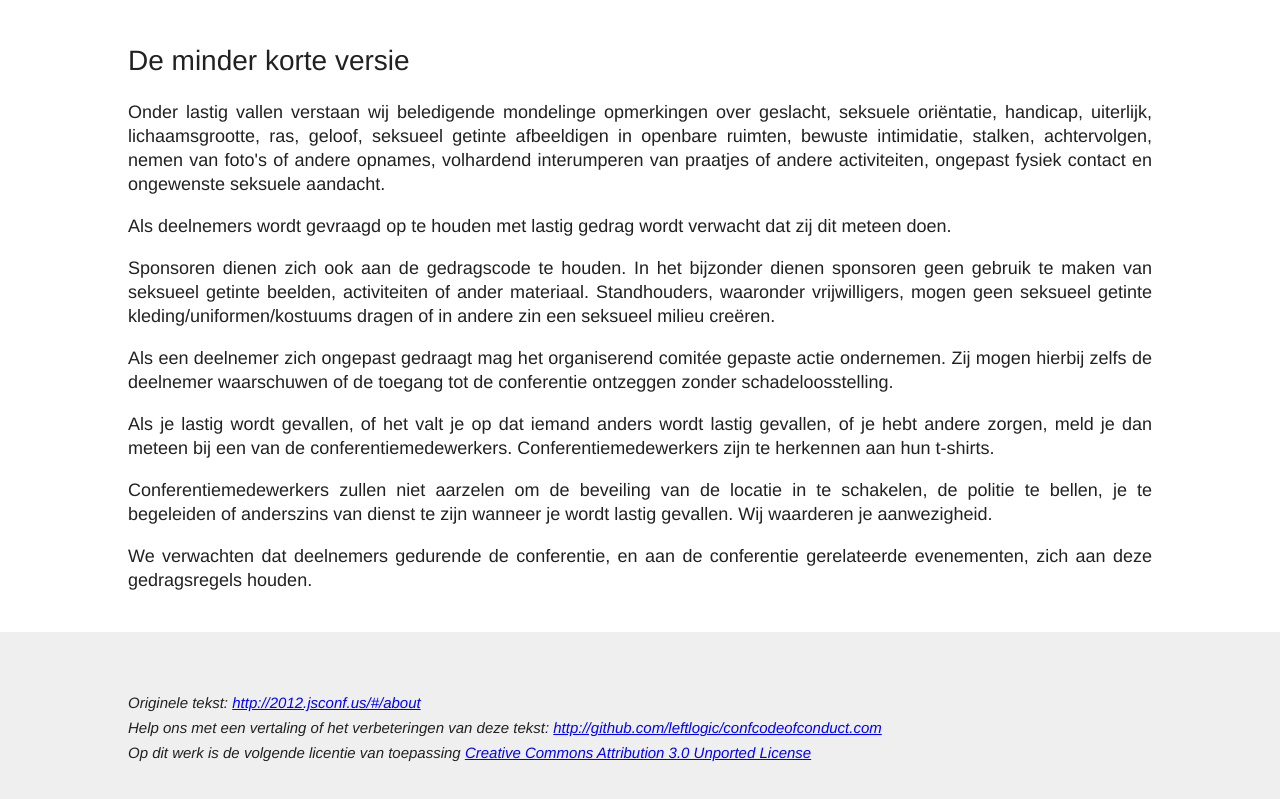
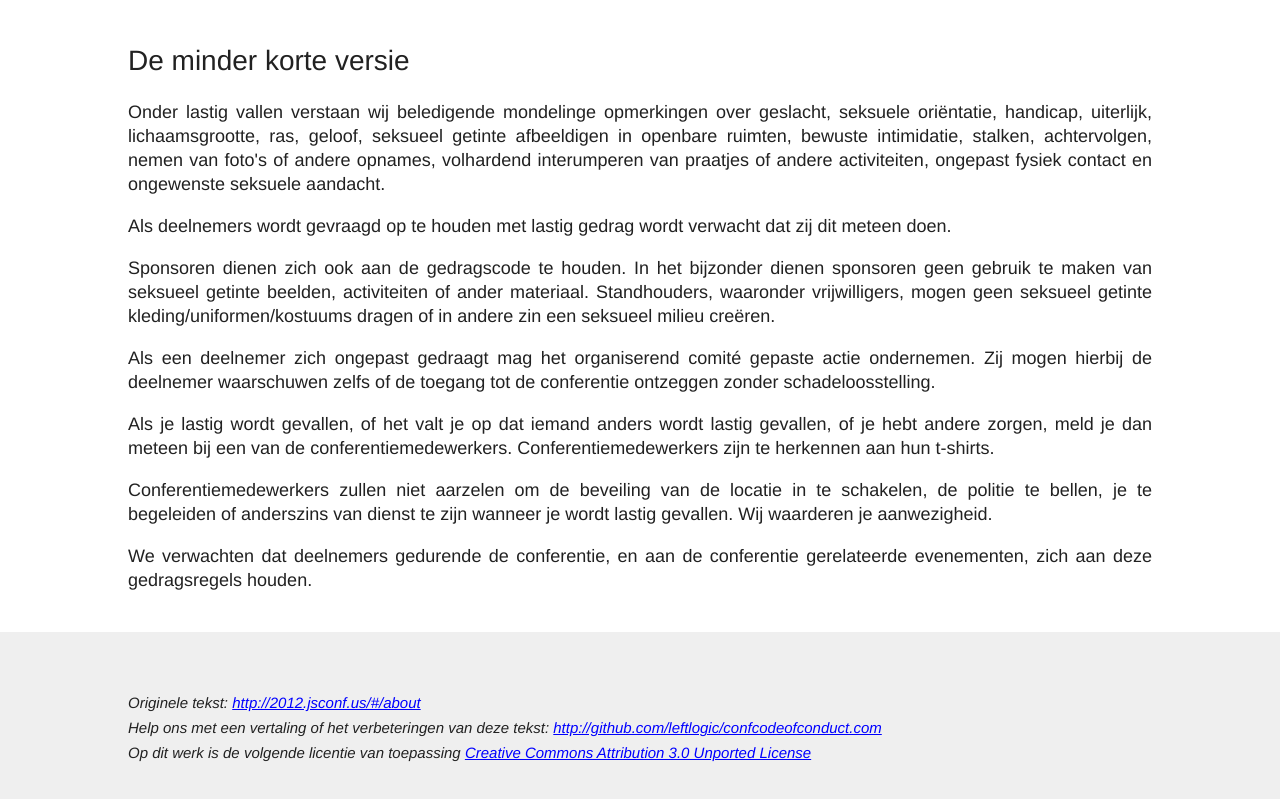
Before and after one commit to confcodeofconduct/confcodeofconduct.com, a plain HTML site: page index-nl.html in a window 1280 px wide. Shown: the part 616-1415 px from the top of the page. Drawn offline with Linux system fonts and the light colour scheme.

Commit message:
address the comments made by @ajdevries

```diff
--- a/index-nl.html
+++ b/index-nl.html
@@ -67,7 +67,7 @@ em {
 
 <h2>De korte versie</h2>
 
-<p>Het is de conferentie aangelegen om iedereen een conferentie ervaring aan te bieden waarin niemand lastig wordt gevallen, ongeacht geslacht, seksuele oriëntatie, handicap, uiterlijk, lichaamsgrootte, ras of geloof. Intimidatie van deelnemers aan de conferentie wordt in geen enkele vorm getolereerd. Seksuele taal of beeld is niet gepast gedurende de conferentie activiteiten zoals praatjes, workshops, feestjes, Twitter of andere sociale media. Wanneer een deelnemer de gedragscode overtreedt mag het organiserend comiteé optreden en de deelnemer <em>zonder schadeloosstelling</em> de toegang tot de conferentie ontzeggen.</p>
+<p>Het is de conferentie aangelegen om iedereen een conferentie ervaring aan te bieden waarin niemand lastig wordt gevallen, ongeacht geslacht, seksuele ori&euml;ntatie, handicap, uiterlijk, lichaamsgrootte, ras of geloof. Intimidatie van deelnemers aan de conferentie wordt in geen enkele vorm getolereerd. Seksuele taal of beeld is niet gepast gedurende de conferentie activiteiten zoals praatjes, workshops, feestjes, Twitter of andere sociale media. Wanneer een deelnemer de gedragscode overtreedt mag het organiserend comit&eacute; optreden en de deelnemer <em>zonder schadeloosstelling</em> de toegang tot de conferentie ontzeggen.</p>
 
 <h2>De minder korte versie</h2>
 
@@ -75,9 +75,9 @@ em {
 
 <p>Als deelnemers wordt gevraagd op te houden met lastig gedrag wordt verwacht dat zij dit meteen doen.</p>
 
-<p>Sponsoren dienen zich ook aan de gedragscode te houden. In het bijzonder dienen sponsoren geen gebruik te maken van seksueel getinte beelden, activiteiten of ander materiaal. Standhouders, waaronder vrijwilligers, mogen geen seksueel getinte kleding/uniformen/kostuums dragen of in andere zin een seksueel milieu creëren.</p>
+<p>Sponsoren dienen zich ook aan de gedragscode te houden. In het bijzonder dienen sponsoren geen gebruik te maken van seksueel getinte beelden, activiteiten of ander materiaal. Standhouders, waaronder vrijwilligers, mogen geen seksueel getinte kleding/uniformen/kostuums dragen of in andere zin een seksueel milieu cre&euml;ren.</p>
 
-<p>Als een deelnemer zich ongepast gedraagt mag het organiserend comitée gepaste actie ondernemen. Zij mogen hierbij zelfs de deelnemer waarschuwen of de toegang tot de conferentie ontzeggen zonder schadeloosstelling.</p>
+<p>Als een deelnemer zich ongepast gedraagt mag het organiserend comit&eacute; gepaste actie ondernemen. Zij mogen hierbij de deelnemer waarschuwen zelfs of de toegang tot de conferentie ontzeggen zonder schadeloosstelling.</p>
 
 <p>Als je lastig wordt gevallen, of het valt je op dat iemand anders wordt lastig gevallen, of je hebt andere zorgen, meld je dan meteen bij een van de conferentiemedewerkers. Conferentiemedewerkers zijn te herkennen aan hun t-shirts.</p>
 
```
